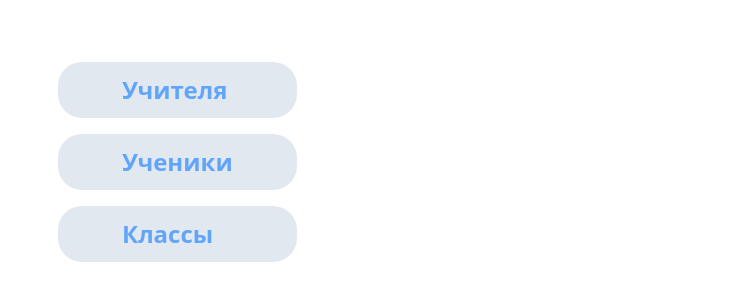
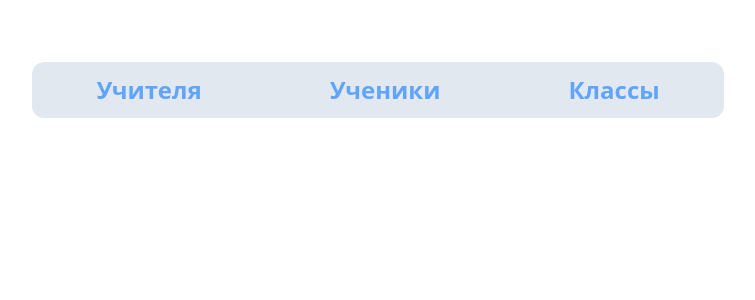
Before and after one commit to sergeykochiev/db-client, a React (Create React App) app: page / in a window 1280 px wide. Shown: the part 194-494 px from the top of the page, without its empty margins (262-1017 px from the left). Built offline with nearby package versions, Linux system fonts and the light colour scheme.

Commit message:
interface changes

```diff
--- a/src/components/Button.tsx
+++ b/src/components/Button.tsx
@@ -2,6 +2,6 @@ import { ButtonHTMLAttributes } from 'react'
 
 export default function Button(p: ButtonHTMLAttributes<HTMLButtonElement>) {
   return (
-    <button className='transition-all justify-self-end p-2 rounded-full font-bold outline outline-blue-400 outline-2 -outline-offset-2 bg-gray-200 hover:bg-blue-400 hover:text-gray-100' {...p}>{p.children}</button>
+    <button className='transition-all justify-self-end p-2 rounded-xl font-bold bg-white hover:bg-blue-400 hover:text-gray-100' {...p}>{p.children}</button>
   )
 }
--- a/src/components/Checkbox.tsx
+++ b/src/components/Checkbox.tsx
@@ -7,7 +7,7 @@ interface CheckboxProps extends InputHTMLAttributes<HTMLInputElement> {
 export default function Checkbox({ type = "checkbox", ...p }: CheckboxProps) {
   return (
     <label className='flex gap-2 items-center group'>
-        <div className='transition-all h-5 aspect-square bg-gray-200 rounded-full outline-gray-700 outline outline-offset-[-1px] outline-2 group-has-[input:checked]:bg-gray-700'></div>
+        <div className='transition-all h-5 aspect-square bg-white rounded-lg outline-gray-700 outline -outline-offset-2 outline-2 group-has-[input:checked]:bg-blue-400 group-has-[input:checked]:outline-blue-400 hover:outline-blue-400'></div>
         <input type={type} className="hidden" {...p}/>
     </label>
   )
--- a/src/components/Select.tsx
+++ b/src/components/Select.tsx
@@ -5,8 +5,7 @@ interface SelectProps extends SelectHTMLAttributes<HTMLSelectElement> {
 
 export default function Select(p: SelectProps) {
     return (
-        <select className="transition-all p-2 px-4 flex-1 rounded-full bg-gray-200 focus:outline-gray-700 outline outline-2 outline-offset-[-1px]  outline-transparent" {...p}>
-
+        <select className="transition-all w-full bg-white p-2 px-4 flex-1 rounded-xl focus:outline-gray-700 outline outline-2 -outline-offset-2 hover:outline-blue-400 outline-transparent" {...p}>
             {p.children}
         </select>
     )
--- a/src/components/Tab.tsx
+++ b/src/components/Tab.tsx
@@ -7,8 +7,8 @@ export default function Tab(p: TabProps) {
     const location = useLocation()
     const current = location.pathname.split("/")[1] == p.to.toString().split("/")[1]
     return (
-        <label>
-            <Link className='group px-16 py-3 rounded-3xl bg-slate-200 grid place-items-start transition-all text-2xl outline outline-2 -outline-offset-2 outline-transparent font-semibold text-blue-400 group-has-[input:checked]:text-slate-200 group-has-[input:checked]:font-bold hover:outline-blue-400' to={p.to}>{p.children}</Link>
+        <label className='group'>
+            <Link className='group-last:rounded-tr-xl group-first:rounded-tl-xl px-16 py-3 bg-slate-200 grid place-items-start transition-all text-2xl outline outline-2 -outline-offset-2 outline-transparent font-semibold text-blue-400 group-has-[input:checked]:text-slate-200 group-has-[input:checked]:bg-blue-400 group-has-[input:checked]:font-bold hover:outline-blue-400' to={p.to}>{p.children}</Link>
             <input type='checkbox' className='hidden' readOnly checked={current}/>
         </label>
 
--- a/src/components/TextInput.tsx
+++ b/src/components/TextInput.tsx
@@ -6,6 +6,6 @@ interface TextInputProps extends InputHTMLAttributes<HTMLInputElement> {
 
 export default function TextInput(p: TextInputProps) {
   return (
-    <input className="transition-all p-2 px-4 rounded-full flex-1 bg-gray-200 focus:outline-gray-700 outline outline-2 outline-offset-[-1px]  outline-transparent" {...p}/>
+    <input className="transition-all p-2 px-4 rounded-xl flex-1 bg-white focus:outline-gray-700 outline outline-2 -outline-offset-2 hover:outline-blue-400 outline-transparent" {...p}/>
   )
 }
--- a/src/components/VariantInput.tsx
+++ b/src/components/VariantInput.tsx
@@ -8,7 +8,7 @@ interface VariantInputProps {
 
 export default function VariantInput(p: VariantInputProps) {
   return (
-    <div className='flex justify-between items-center'>
+    <div className='transition-all flex justify-between items-center p-2 px-4 bg-white rounded-xl outline outline-2 -outline-offset-2 outline-transparent hover:outline-blue-400'>
         {p.label}
         <div className='flex gap-8 items-center'>
             <label className='flex gap-4 items-center'>
--- a/src/index.tsx
+++ b/src/index.tsx
@@ -15,21 +15,23 @@ const router = createBrowserRouter([
             {
                 path: ":tableName",
                 loader: async ({ params, request }) => {
-                    const data = await fetch("/api/" + params.tableName + "/")
-                    return (await data.json()).results
+                    // const data = await fetch("/api/" + params.tableName + "/")
+                    // return (await data.json()).results
+                    return []
                 },
                 element: <Table/>,
                 children: [
                     {
                         path: ":id",
                         loader: async ({ params, request }) => {
-                            const data = await fetch("/api/" + params.tableName + "/" + params.id + "/")
-                            return await data.json()
+                            // const data = await fetch("/api/" + params.tableName + "/" + params.id + "/")
+                            // return await data.json()
+                            return {}
                         },
                         element: <Edit/>
                     },
                     {
-                        path: "create",
+                        path: "",
                         element: <Create/>
                     },
                 ]
--- a/src/pages/Edit.tsx
+++ b/src/pages/Edit.tsx
@@ -17,12 +17,11 @@ export default function Edit() {
     const create = async (e: FormEvent) => {
         e.preventDefault()
         const fd = new FormData(e.target as HTMLFormElement)
-        await fetchApi("UPDATE", table, getBody(fd))
+        await fetchApi("UPDATE", table + "/" + data.id, getBody(fd))
         navigate("..")
     }
     return (
         <Form onSubmit={create}>
-            <input className="hidden" type="number" name="id" readOnly value={data.id}/>
             {getFields(table)}
             <Button>Создать</Button>
         </Form>
--- a/src/pages/Main.tsx
+++ b/src/pages/Main.tsx
@@ -2,12 +2,14 @@ import { Outlet } from 'react-router-dom'
 import Tab from '../components/Tab'
 
 export default function Main() {
-    return ( <main className='p-64 px-[25%] flex gap-4'>
-        <div className='flex gap-4 flex-col'>
-            <Tab to="/visit">Учителя</Tab>
-            <Tab to="/service">Ученики</Tab>
-            <Tab to="/client">Классы</Tab>
+    return <main className='p-64 px-[25%] grid place-items-center'>
+        <div className='rounded-xl overflow-hidden flex flex-col'>
+            <div className='flex'>
+                <Tab to="/visit">Учителя</Tab>
+                <Tab to="/service">Ученики</Tab>
+                <Tab to="/client">Классы</Tab>
+            </div>
+            <Outlet/>
         </div>
-        <Outlet/>
-    </main> )
+    </main>
 }
--- a/src/pages/Table.tsx
+++ b/src/pages/Table.tsx
@@ -22,7 +22,7 @@ export default function Table() {
         navigate("/client/" + e.target.value)
     }
     return (
-        <div className='rounded-4 bg-gray-200 p-6'>
+        <div className='rounded-4 bg-gray-200 p-6 flex flex-col gap-4'>
             <Select onChange={changeHandler}>
                 <option selected value="-1">Создать</option>
                 {data.map(e => <option selected value={e.id}>{AnyTable[pathname]} {e.id}</option>)}
```
Also changed, not shown: 2 other files (tests, documents, lock files or other folders).
